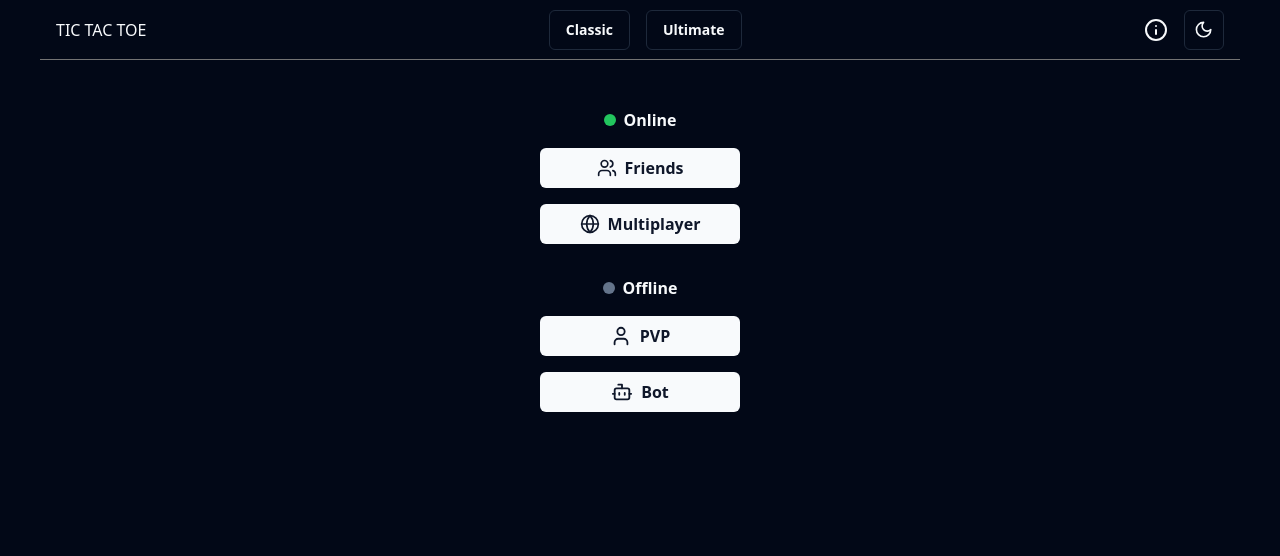
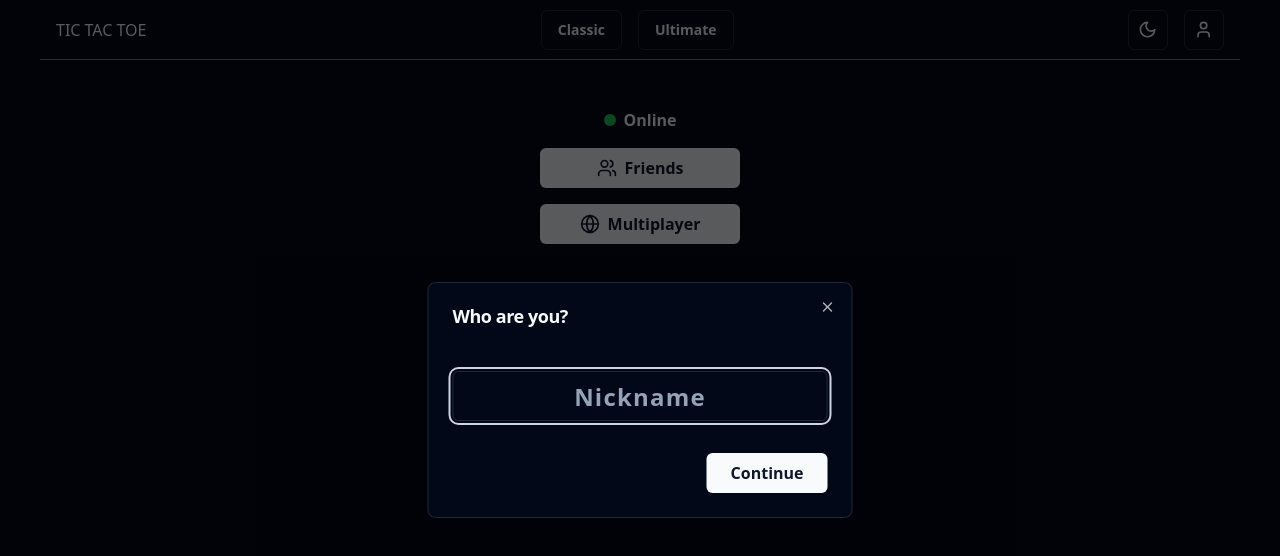
Before and after one commit to iamdineshbasnet/tic-tac-toe-extended, a React (Vite) app in the folder client/: page / in a window 1280 px wide. Both pictures are taken after a click on the button "Friends". Shown: the top 556 px of the page. Built offline with nearby package versions, Linux system fonts and the light colour scheme.

Commit message:
style: guest login

```diff
--- a/client/package.json
+++ b/client/package.json
@@ -20,6 +20,7 @@
     "@reduxjs/toolkit": "^2.2.3",
     "class-variance-authority": "^0.7.0",
     "clsx": "^2.1.1",
+    "formik": "^2.4.6",
     "lucide-react": "^0.378.0",
     "react": "^18.2.0",
     "react-dom": "^18.2.0",
@@ -28,7 +29,8 @@
     "redux-persist": "^6.0.0",
     "tailwind-merge": "^2.3.0",
     "tailwindcss-animate": "^1.0.7",
-    "use-local-storage": "^3.0.0"
+    "use-local-storage": "^3.0.0",
+    "yup": "^1.4.0"
   },
   "devDependencies": {
     "@types/node": "^20.12.8",
--- a/client/src/components/board/index.tsx
+++ b/client/src/components/board/index.tsx
@@ -255,7 +255,7 @@ const Board: React.FC<BoardProps> = ({ type = 'bot', player, random = false }) =
 								</AlertDialogTitle>
 							</AlertDialogHeader>
 							<AlertDialogDescription>
-								<div className="flex items-center space-x-2">
+								<div className="flex items-center space-x-2 my-6 justify-center">
 									<Switch
 										id="random-turn"
 										onCheckedChange={handleSwitchChange}
--- /dev/null
+++ b/client/src/components/modal/index.tsx
@@ -0,0 +1,41 @@
+import React, { Dispatch, SetStateAction } from 'react';
+import {
+	Dialog,
+	DialogContent,
+	DialogDescription,
+	DialogHeader,
+	DialogOverlay,
+	DialogTitle,
+	DialogTrigger,
+} from '@/components/ui/dialog';
+
+interface ModalProps {
+	title: string;
+	description?: string;
+	body?: React.ReactNode;
+	children: React.ReactNode;
+	showModal: boolean;
+	setShowModal?: Dispatch<SetStateAction<boolean>>;
+}
+
+const Modal: React.FC<ModalProps> = ({ title, description, children, body, showModal }) => {
+	return (
+		<Dialog>
+			<DialogTrigger asChild>{children}</DialogTrigger>
+			{showModal && (
+				<DialogOverlay>
+					<DialogContent className="sm:max-w-[425px]">
+						<DialogHeader>
+							<DialogTitle>{title}</DialogTitle>
+							<DialogDescription>{description}</DialogDescription>
+						</DialogHeader>
+						{/* body */}
+						{body}
+					</DialogContent>
+				</DialogOverlay>
+			)}
+		</Dialog>
+	);
+};
+
+export default Modal;
--- a/client/src/components/ui/dialog.tsx
+++ b/client/src/components/ui/dialog.tsx
@@ -19,7 +19,7 @@ const DialogOverlay = React.forwardRef<
   <DialogPrimitive.Overlay
     ref={ref}
     className={cn(
-      "fixed inset-0 z-50 bg-black/80  data-[state=open]:animate-in data-[state=closed]:animate-out data-[state=closed]:fade-out-0 data-[state=open]:fade-in-0",
+      "fixed inset-0 z-50 bg-black/40  data-[state=open]:animate-in data-[state=closed]:animate-out data-[state=closed]:fade-out-0 data-[state=open]:fade-in-0",
       className
     )}
     {...props}
--- /dev/null
+++ b/client/src/components/ui/input.tsx
@@ -0,0 +1,26 @@
+import * as React from "react"
+
+import { cn } from "@/lib/utils"
+
+export interface InputProps
+  extends React.InputHTMLAttributes<HTMLInputElement> {}
+
+const Input = React.forwardRef<HTMLInputElement, InputProps>(
+  ({ className, type, ...props }, ref) => {
+    return (
+      <input
+        type={type}
+        className={cn(
+          "flex h-10 w-full rounded-md border border-input bg-background px-3 py-2 text-sm ring-offset-background file:border-0 file:bg-transparent file:text-sm file:font-medium placeholder:text-muted-foreground focus-visible:outline-none focus-visible:ring-2 focus-visible:ring-ring focus-visible:ring-offset-2 disabled:cursor-not-allowed disabled:opacity-50",
+          className
+        )}
+        ref={ref}
+        autoComplete="off"
+        {...props}
+      />
+    )
+  }
+)
+Input.displayName = "Input"
+
+export { Input }
--- /dev/null
+++ b/client/src/layout/header/dropdown/profile.tsx
@@ -0,0 +1,34 @@
+import React from 'react'
+import { Button } from "@/components/ui/button"
+import {
+  DropdownMenu,
+  DropdownMenuContent,
+  DropdownMenuItem,
+  DropdownMenuTrigger,
+} from "@/components/ui/dropdown-menu"
+import { User } from 'lucide-react'
+const ProfileDropdown: React.FC = () => {
+  return (
+    <DropdownMenu>
+      <DropdownMenuTrigger asChild>
+        <Button variant="outline" size="icon">
+          <User className="absolute h-[1.2rem] w-[1.2rem] rotate-90 scale-0 transition-all dark:rotate-0 dark:scale-100" />
+          <span className="sr-only">Toggle theme</span>
+        </Button>
+      </DropdownMenuTrigger>
+      <DropdownMenuContent align="end">
+        <DropdownMenuItem>
+          My Profile
+        </DropdownMenuItem>
+        <DropdownMenuItem>
+          Change Avatar
+        </DropdownMenuItem>
+        <DropdownMenuItem>
+          Logout
+        </DropdownMenuItem>
+      </DropdownMenuContent>
+    </DropdownMenu>
+  )
+}
+
+export default ProfileDropdown
--- a/client/src/layout/header/index.tsx
+++ b/client/src/layout/header/index.tsx
@@ -1,7 +1,7 @@
 import { ModeToggle } from '@/components/mode-toggle'
 import { Button } from '@/components/ui/button'
-import { Info } from 'lucide-react'
 import React from 'react'
+import ProfileDropdown from './dropdown/profile'
 
 const Header: React.FC = () => {
   return (
@@ -15,10 +15,8 @@ const Header: React.FC = () => {
       </div>
 
       <div className='flex items-center gap-4'>
-        <p>
-        <Info />
-        </p>
         <ModeToggle />
+        <ProfileDropdown />
       </div>
 
     </header>
--- /dev/null
+++ b/client/src/pages/home/create.tsx
@@ -0,0 +1,20 @@
+import { Button } from '@/components/ui/button';
+import { Input } from '@/components/ui/input';
+import React from 'react';
+
+const CreateUser: React.FC = () => {
+
+  const initialState = {
+
+  }
+	return (
+		<section>
+			<Input id="name" placeholder="Nickname" className="text-2xl text-center font-semibold my-6 py-6 tracking-wider" autoComplete='false' />
+			<div className="text-right mt-8">
+				<Button type="submit" className='px-6 font-semibold text-md'>Continue</Button>
+			</div>
+		</section>
+	);
+};
+
+export default CreateUser;
--- a/client/src/pages/home/index.tsx
+++ b/client/src/pages/home/index.tsx
@@ -2,12 +2,15 @@ import { Button } from '@/components/ui/button';
 import { setMode, setRound } from '@/redux/slice';
 import { useAppDispatch } from '@/utils/hooks/appHooks';
 import { Bot, Globe, User, Users } from 'lucide-react';
-import React from 'react';
+import React, { useState } from 'react';
 import { useNavigate } from 'react-router-dom';
+import CreateUser from './create';
+import Modal from '@/components/modal';
 
 const Homepage: React.FC = () => {
 	const navigate = useNavigate();
 	const dispatch = useAppDispatch();
+	const [showModal, setShowModal] = useState<boolean>(false);
 
 	const handleMode = (mode: string) => {
 		switch (mode) {
@@ -24,8 +27,14 @@ const Homepage: React.FC = () => {
 			default:
 				break;
 		}
-		dispatch(setRound(1))
+		dispatch(setRound(1));
 		navigate('/playground');
+	};
+
+	const modalProps = {
+		title: 'Who are you?',
+		body: <CreateUser />,
+		showModal: showModal,
 	};
 	return (
 		<section className="text-center mt-12">
@@ -35,16 +44,22 @@ const Homepage: React.FC = () => {
 			</h5>
 			<ul>
 				<li className="mb-4">
-					<Button className="w-[200px] font-semibold text-md">
+					<Modal {...modalProps}>
+						<Button
+							className="w-[200px] font-semibold text-md"
+							onClick={() => setShowModal(true)}>
 							<Users strokeWidth={2} size={20} className="me-2" />
 							Friends
 						</Button>
+					</Modal>
 				</li>
 				<li className="mb-4">
-					<Button className="w-[200px] font-semibold text-md">
+					<Modal {...modalProps}>
+						<Button className="w-[200px] font-semibold text-md" onClick={() => setShowModal(true)}>
 							<Globe strokeWidth={2} size={20} className="me-2" />
 							Multiplayer
 						</Button>
+					</Modal>
 				</li>
 			</ul>
 			<h5 className="capitalize mt-8 mb-4 font-semibold">
```
Lines whose indentation alone changed are shown as unchanged.
